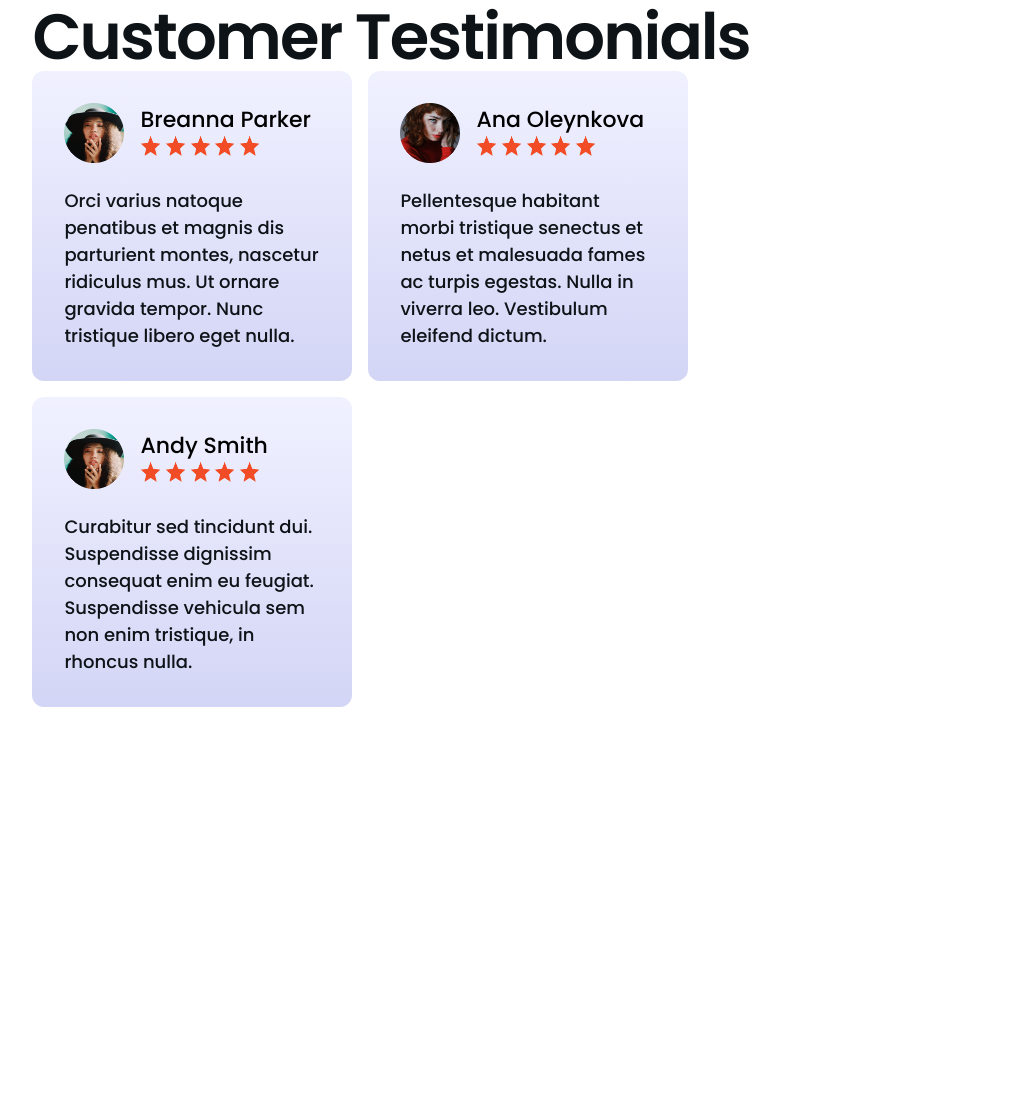
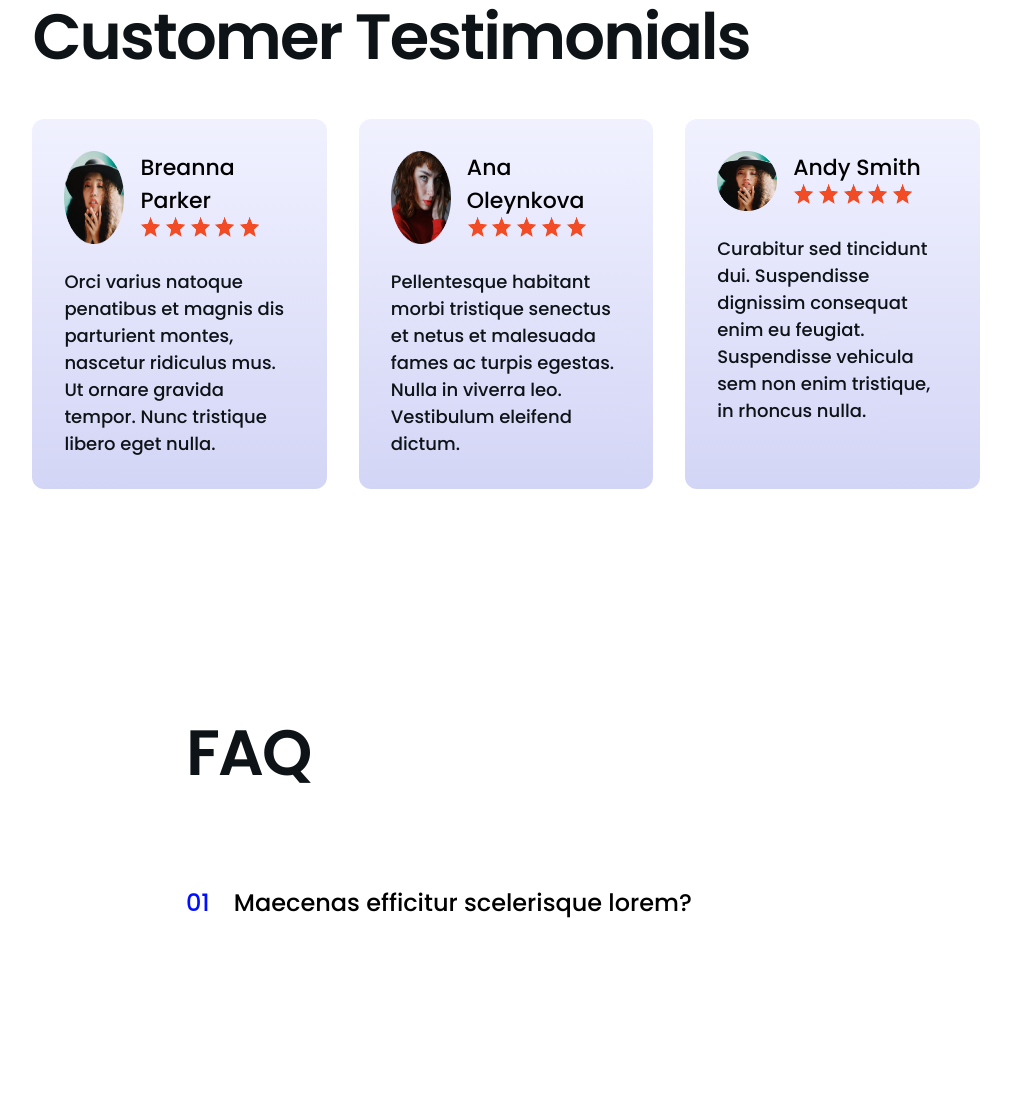
Before and after one commit to Lozerd/client-first-html, a website: page index.html in a window 1280 px wide. Shown: the part 7110-8224 px from the top of the page, without its empty margins (134-1145 px from the left). Before the commit the page ends 8036 px from the top, so only its background shows below. Drawn offline with Linux system fonts and the light colour scheme.

Commit message:
some changes

```diff
--- a/css/index.css
+++ b/css/index.css
@@ -133,8 +133,6 @@ header {
     border-radius: 12px;
 
     padding: 48px 60px 32px 40px;
-    /*padding: 4.4vh 3vw 3vh 40px;*/
-    /*padding-left: 40px;*/
 
     display: flex;
     flex-flow: column wrap;
@@ -269,17 +267,27 @@ header {
 }
 
 /* Customer reviews */
+.customer--reviews .wrapper {
+    padding-bottom: 128px;
+}
+
+.customer--wrapper {
+    display: flex;
+    flex-flow: column wrap;
+    gap: 48px;
+}
+
 .reviews--cards {
     display: flex;
     flex-flow: row wrap;
-    justify-content: flex-start;
+    justify-content: space-between;
     gap: 16px;
 }
 
 .reviews--card {
     display: flex;
     flex-flow: column nowrap;
-    max-width: 25vw;
+    max-width: 23vw;
     gap: 24px;
 
     padding: 32px;
@@ -312,6 +320,54 @@ header {
 
 .review--description {
     color: var(--text-black);
+}
+
+/* FAQ */
+.faq--wrapper {
+    padding: 0 12vw;
+
+    display: flex;
+    flex-flow: column wrap;
+    gap: 100px;
+}
+
+.questions--items {
+    display: flex;
+    flex-flow: column wrap;
+    gap: 48px;
+}
+
+.questions--item:nth-child(1) .question--number {
+    color: #0010FF;
+}
+
+.questions--item {
+    width: 100%;
+
+    display: flex;
+    flex-flow: row wrap;
+    gap: 24px;
+}
+
+.question--title {
+    display: flex;
+    flex-flow: row nowrap;
+    align-items: flex-start;
+    gap: 20px;
+}
+
+.question--number {
+    font-size: var(--fz-medium);
+    line-height: 32px;
+    max-width: 30px;
+}
+
+.question--description {
+    display: none;
+}
+
+.question--description.active {
+    display: block !important;
 }
 
 @media screen and (max-width: 768px) {
--- a/css/main.css
+++ b/css/main.css
@@ -55,6 +55,13 @@ h1 {
     color: var(--text-black);
     letter-spacing: -0.03em;
     line-height: 68px;
+}
+
+h3 {
+    font-size: var(--fz-medium);
+    font-weight: 500;
+    color: #000;
+    line-height: 32px;
 }
 
 p {
--- a/index.html
+++ b/index.html
@@ -188,6 +188,7 @@
 </section>
 <section class="customer--reviews">
     <div class="wrapper">
+        <div class="customer--wrapper">
             <h1>Customer Testimonials</h1>
             <div class="reviews--cards">
                 <div class="reviews--card">
@@ -224,7 +225,8 @@
                         </div>
                     </div>
                     <div class="review--description">
-                    Pellentesque habitant morbi tristique senectus et netus et malesuada fames ac turpis egestas. Nulla
+                        Pellentesque habitant morbi tristique senectus et netus et malesuada fames ac turpis egestas.
+                        Nulla
                         in viverra leo. Vestibulum eleifend dictum.
                     </div>
                 </div>
@@ -249,6 +251,27 @@
                 </div>
             </div>
         </div>
+    </div>
+</section>
+<section class="faq">
+    <div class="wrapper">
+        <div class="faq--wrapper">
+            <h1>FAQ</h1>
+            <div class="questions--items">
+                <div class="questions--item">
+                    <!--                    <div class="question&#45;&#45;title">-->
+                    <button class="question--number">01</button>
+                    <h3>Maecenas efficitur scelerisque lorem?</h3>
+                    <!--                    </div>-->
+                    <div class="question--description">
+                        Nillam bibendum diam diam, maximus malesuada tortor volutpat sit
+                        amet. Curabitur volutpat feugiat tellus, sit amet faucibus massa vulputate lobortis. Vestibulum
+                        malesuada ex dolor,
+                    </div>
+                </div>
+            </div>
+        </div>
+    </div>
 </section>
 <footer></footer>
 <div id="anchor">&nbsp;</div>
--- a/js/main.js
+++ b/js/main.js
@@ -0,0 +1,7 @@
+document.addEventListener("DOMContentLoaded", () => {
+    document.querySelectorAll(".question--number").forEach(item => {
+        item.addEventListener("click", () => {
+            item.closest(".question--description").style.display = "block";
+        })
+    })
+})
```
Lines whose indentation alone changed are shown as unchanged.
